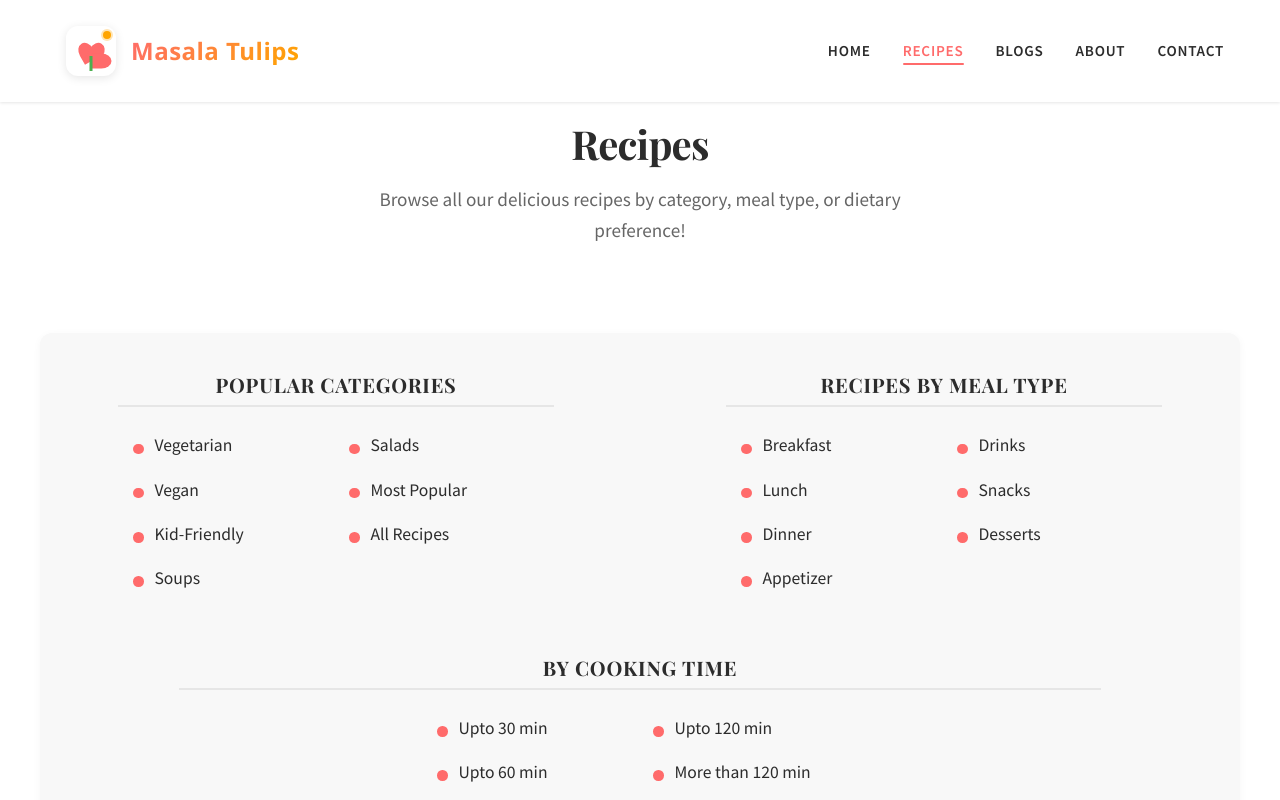
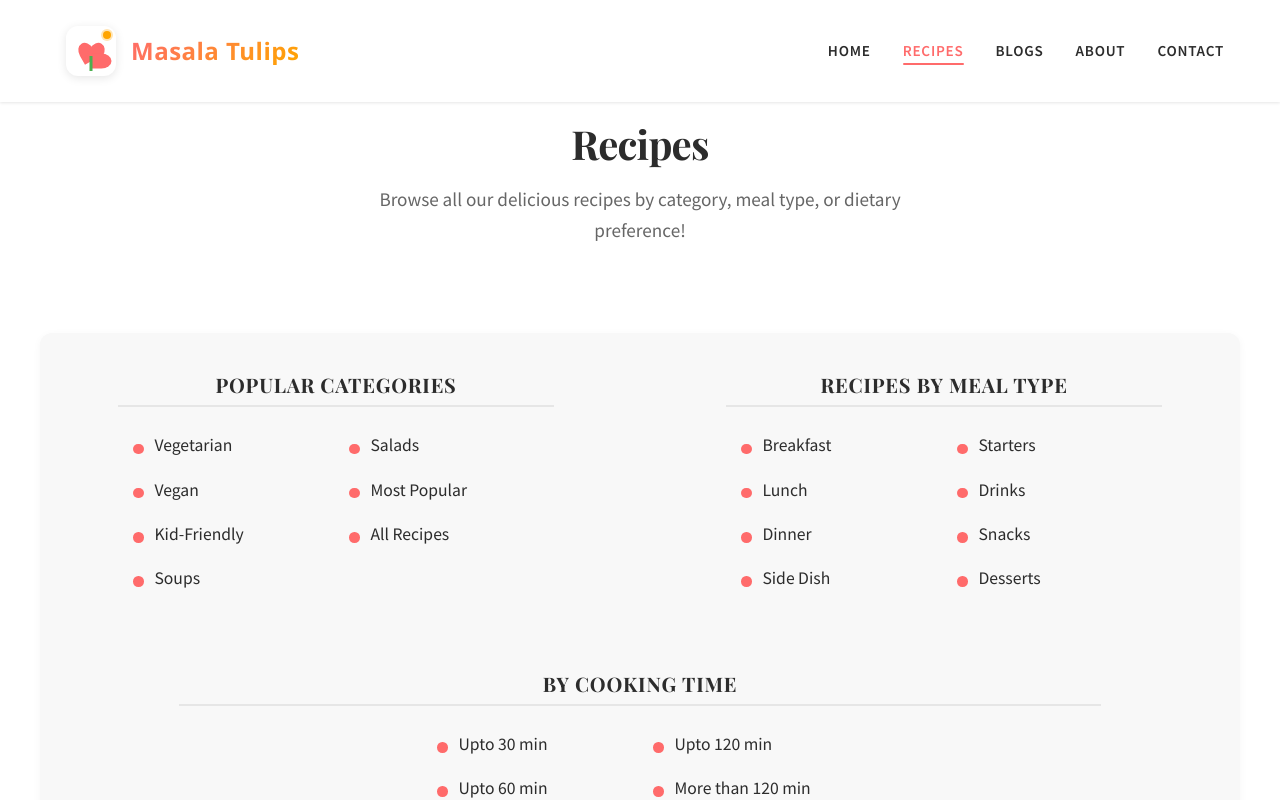
Before and after one commit to nikhilg37/MasalaTulips, a React (Create React App) app in the folder masala-tulips-react/: page /recipe-categories in a window 1280 px wide. Shown: the top 800 px of the page. Built offline with nearby package versions, Linux system fonts and the light colour scheme.

Commit message:
Update recipe categories list
Replaced 'Appetizer' with 'Side Dish' and 'Starters' in the recipe categories. This provides a more detailed breakdown of available recipe types.

```diff
--- a/masala-tulips-react/src/pages/RecipeCategories.tsx
+++ b/masala-tulips-react/src/pages/RecipeCategories.tsx
@@ -34,7 +34,8 @@ const RecipeCategories: React.FC = () => {
             <li><Link to="/recipes/breakfast">Breakfast</Link></li>
             <li><Link to="/recipes/lunch">Lunch</Link></li>
             <li><Link to="/recipes/dinner">Dinner</Link></li>
-            <li>Appetizer</li>
+            <li>Side Dish</li>
+            <li>Starters</li>
             <li>Drinks</li>
             <li>Snacks</li>
             <li>Desserts</li>
```
